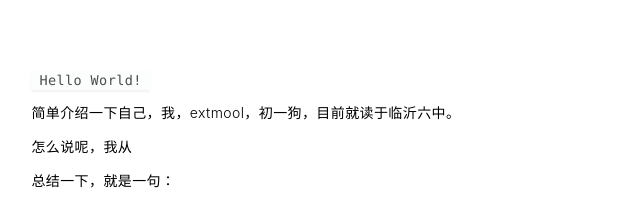
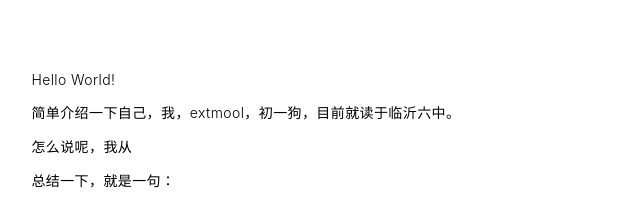
Before and after one commit to Picnictraveler/extmool.github.io, a plain HTML site: page about.html in a window 1280 px wide. Shown: the part 275-496 px from the top of the page, 305-945 px from the left. Drawn offline with nearby package versions, Linux system fonts and the light colour scheme.

Commit message:
Site updated: 2018-08-06 16:57:20

```diff
--- a/about.html
+++ b/about.html
@@ -112,9 +112,7 @@
 
 	<div class="article-header">
 
-		<p><code>
-Hello World!
-</code></p>
+		<p>Hello World!</p>
     <p>简单介绍一下自己，我，extmool，初一狗，目前就读于临沂六中。</p>
     <p>怎么说呢，我从</p>
     <p>总结一下，就是一句：</p>
```
